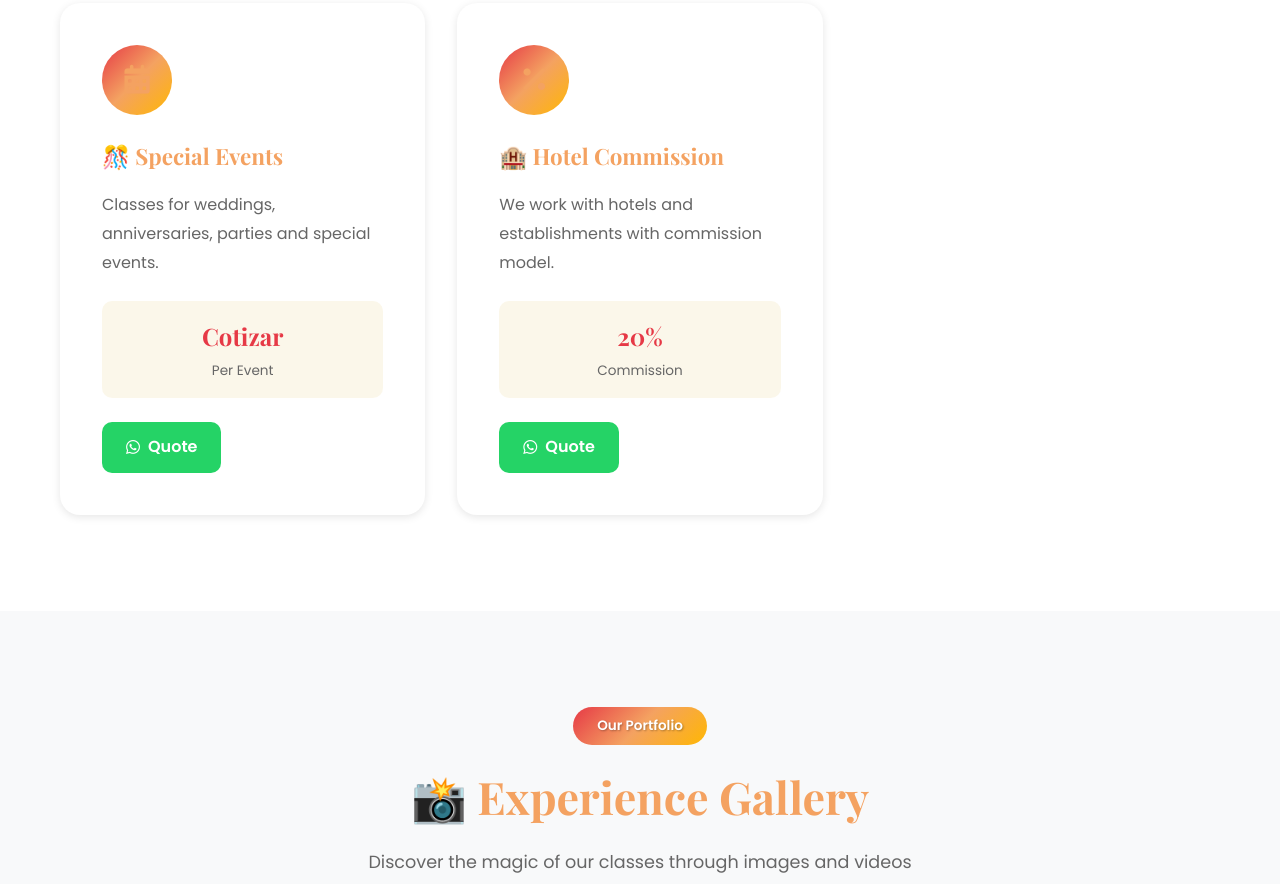
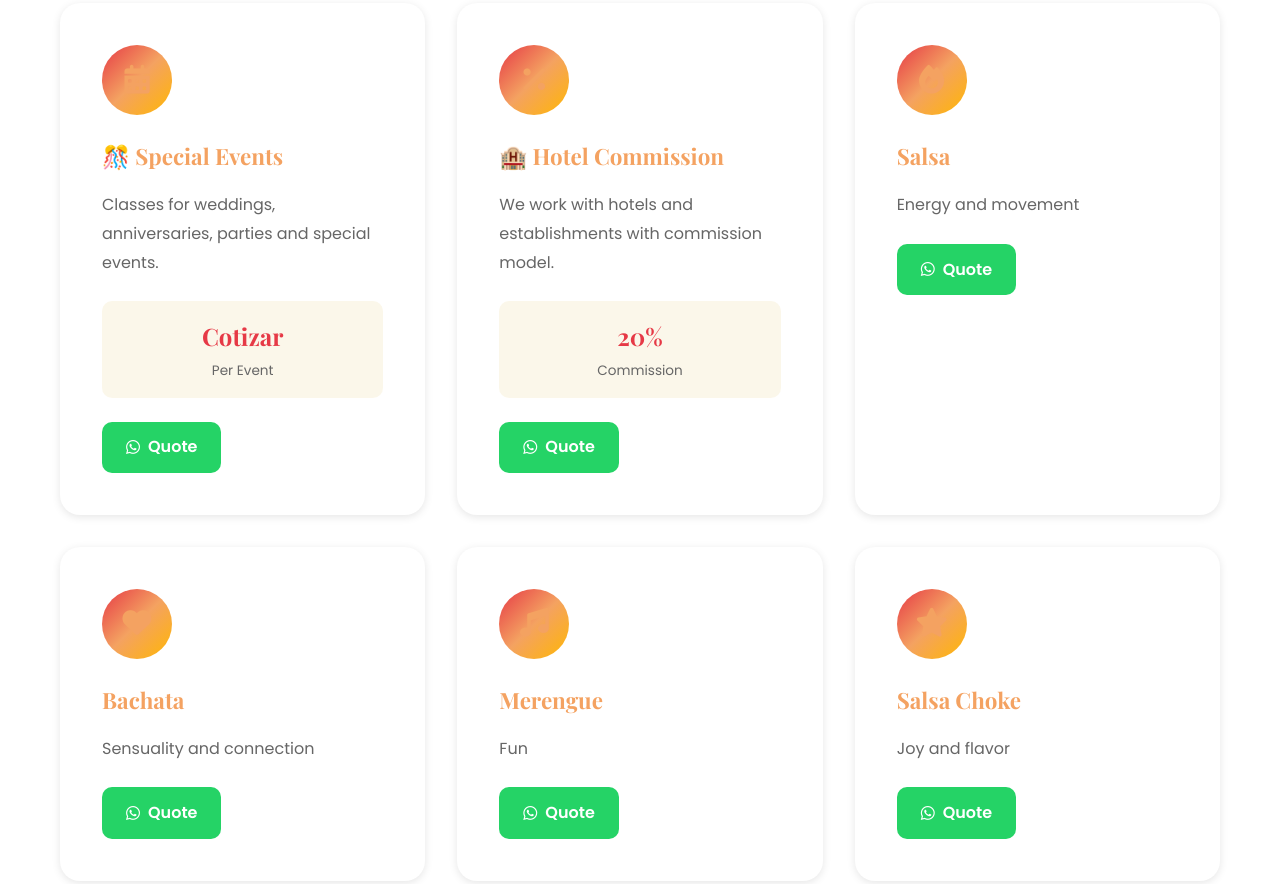
Before and after one commit to dphack1987/baile, a plain HTML site: page index.html in a window 1280 px wide. Shown: the part 5760-6644 px from the top of the page. Drawn offline with nearby package versions, Linux system fonts and the light colour scheme.

Commit message:
feat: Agregar estilos de baile en seccion de servicios
- Agregadas 4 tarjetas de estilos de baile (Salsa, Bachata, Merengue, Salsa Choke)
- Actualizado formulario de contacto con opciones de estilos
- Actualizado footer con lista de estilos de baile

Generated with Devin https://devin.ai

Co-Authored-By: Devin <158243242+devin-ai-integration[bot]@users.noreply.github.com>

```diff
--- a/index.html
+++ b/index.html
@@ -260,6 +260,50 @@
                         <span class="price-label" data-i18n="service-5-price">Comisión</span>
                     </div>
                     <a href="https://wa.me/573003256451?text=Hola,%20me%20interesa%20el%20modelo%20de%20comision" class="service-cta" target="_blank">
+                        <i class="fab fa-whatsapp"></i> <span data-i18n="service-cta">Cotizar</span>
+                    </a>
+                </div>
+
+                <div class="service-card">
+                    <div class="service-icon-wrapper">
+                        <i class="fas fa-fire"></i>
+                    </div>
+                    <h3 data-i18n="style-1">🌶️ Salsa</h3>
+                    <p data-i18n="style-1-desc">Energía y movimiento</p>
+                    <a href="https://wa.me/573003256451?text=Hola,%20me%20interesa%20clases%20de%20salsa" class="service-cta" target="_blank">
+                        <i class="fab fa-whatsapp"></i> <span data-i18n="service-cta">Cotizar</span>
+                    </a>
+                </div>
+
+                <div class="service-card">
+                    <div class="service-icon-wrapper">
+                        <i class="fas fa-heart"></i>
+                    </div>
+                    <h3 data-i18n="style-2">💕 Bachata</h3>
+                    <p data-i18n="style-2-desc">Sensualidad y conexión</p>
+                    <a href="https://wa.me/573003256451?text=Hola,%20me%20interesa%20clases%20de%20bachata" class="service-cta" target="_blank">
+                        <i class="fab fa-whatsapp"></i> <span data-i18n="service-cta">Cotizar</span>
+                    </a>
+                </div>
+
+                <div class="service-card">
+                    <div class="service-icon-wrapper">
+                        <i class="fas fa-music"></i>
+                    </div>
+                    <h3 data-i18n="style-3">🎺 Merengue</h3>
+                    <p data-i18n="style-3-desc">Diversión</p>
+                    <a href="https://wa.me/573003256451?text=Hola,%20me%20interesa%20clases%20de%20merengue" class="service-cta" target="_blank">
+                        <i class="fab fa-whatsapp"></i> <span data-i18n="service-cta">Cotizar</span>
+                    </a>
+                </div>
+
+                <div class="service-card">
+                    <div class="service-icon-wrapper">
+                        <i class="fas fa-star"></i>
+                    </div>
+                    <h3 data-i18n="style-4">🎉 Salsa Choke</h3>
+                    <p data-i18n="style-4-desc">Alegría y sabor</p>
+                    <a href="https://wa.me/573003256451?text=Hola,%20me%20interesa%20clases%20de%20salsa%20choke" class="service-cta" target="_blank">
                         <i class="fab fa-whatsapp"></i> <span data-i18n="service-cta">Cotizar</span>
                     </a>
                 </div>
@@ -634,6 +678,10 @@
                                 <option value="clases-principiantes">Clases Principiantes</option>
                                 <option value="rumbaterapia">Rumbaterapia</option>
                                 <option value="eventos-especiales">Eventos Especiales</option>
+                                <option value="salsa">Salsa</option>
+                                <option value="bachata">Bachata</option>
+                                <option value="merengue">Merengue</option>
+                                <option value="salsa-choke">Salsa Choke</option>
                                 <option value="otro">Otro</option>
                             </select>
                         </div>
@@ -677,6 +725,10 @@
                         <li><a href="#">Clases Personalizadas</a></li>
                         <li><a href="#">Rumbaterapia</a></li>
                         <li><a href="#">Eventos Especiales</a></li>
+                        <li><a href="#">Salsa</a></li>
+                        <li><a href="#">Bachata</a></li>
+                        <li><a href="#">Merengue</a></li>
+                        <li><a href="#">Salsa Choke</a></li>
                     </ul>
                 </div>
                 <div class="footer-section">
```
